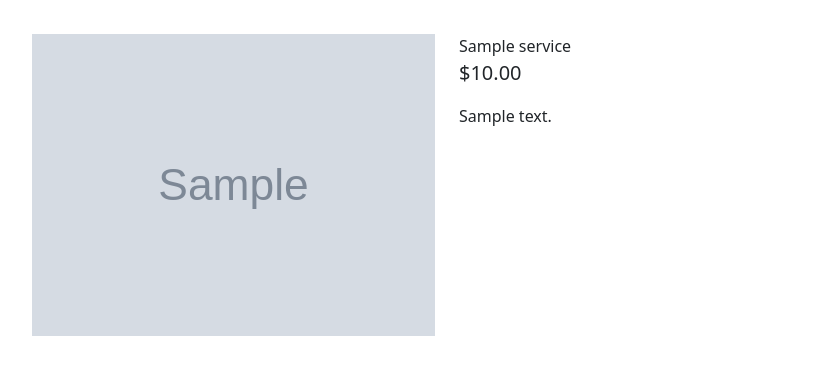
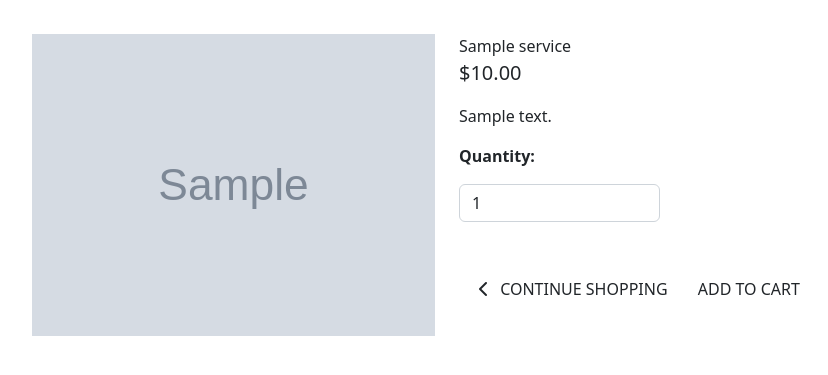
Before and after one commit to Code-Institute-Submissions/StephenKennyGains-FriendlyFitness_NovResub, a Django app: page /services/1 in a window 1280 px wide. Shown: the part 110-485 px from the top of the page, without its empty margins (193-1021 px from the left). Run offline with Django 3.2, Linux system fonts and the light colour scheme; tables that the repository leaves empty hold one stand-in row (values such as "Sample post"); grey boxes marked "Sample" are stand-in pictures; some libraries are stand-ins or nearby versions.

Commit message:
Add Service Detail Form Submission and add to cart function in views

```diff
--- a/cart/urls.py
+++ b/cart/urls.py
@@ -4,4 +4,5 @@ from . import views
 
 urlpatterns = [
     path('', views.view_cart, name='view_cart'),
+    path('add/<item_id>', views.add_to_cart, name='add_to_cart'),
 ]
--- a/services/templates/services/service_detail.html
+++ b/services/templates/services/service_detail.html
@@ -34,9 +34,34 @@
                     <p class="mt-5 mb-0">{{ service.name }}</p>
                     <p class="lead mb-0 text-left font-weight-bold">${{ service.price }}</p>
                     <p class="mt-3">{{ service.description }}</p>
+                    <!-------- Form to add Services to Shopping Cart -------->
+                    <form class="form" action="{% url 'add_to_cart' service.id %}" method="POST">
+                        {% csrf_token %}
+                        <div class="form-row">
+                            <div class="col-12">
+                                <p class="mt-3"><strong>Quantity:</strong></p>
+                                <div class="form-group w-50">
+                                    <div class="input-group">
+                                        <input class="form-control qty_input" type="number" name="quantity" value="1" min="1" max="99" data-item_id="{{ service.id }}" id="id_qty_{{ service.id }}">
+                                    </div>
+                                </div>
+                            </div>
+
+                            <div class="col-12">
+                                <a href="{% url 'services' %}" class="btn rounded-0 mt-5">
+                                    <span class="icon">
+                                        <i class="fas fa-chevron-left"></i>
+                                    </span>
+                                    <span class="text-uppercase">Continue Shopping</span>
+                                </a>
+                                <input type="submit" class="btn rounded-0 text-uppercase mt-5" value="Add to Cart">
+                            </div>
+                            <input type="hidden" name="redirect_url" value="{{ request.path }}">
+                        </div>
+                    </form>
+                    <!----------- End Of Form ------------->
                 </div>
             </div>
-
         </div>
     </div>
 
```
Also changed, not shown: cart/views.py (+18 -1 lines).
